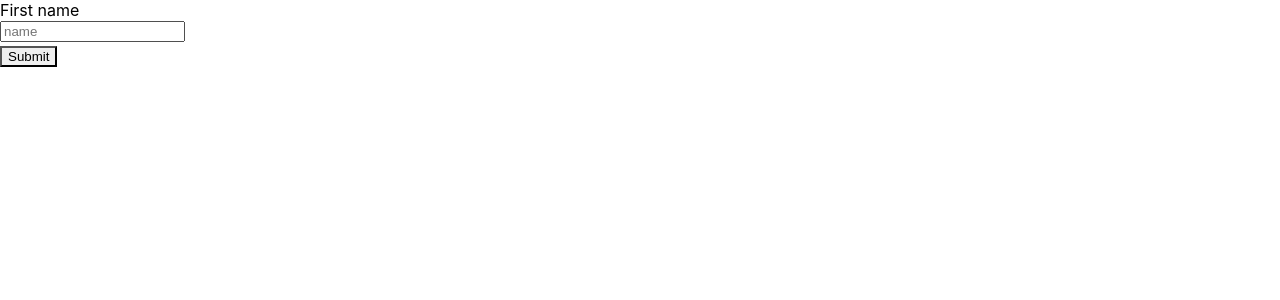
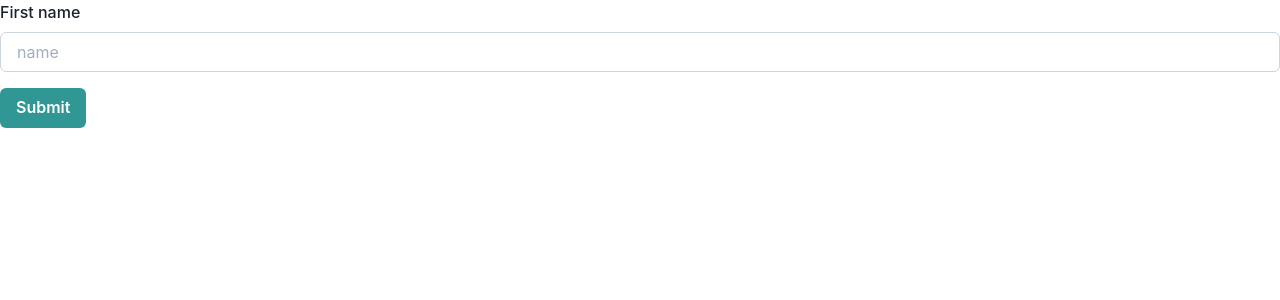
Before and after one commit to Combustiblemon/react-hook-form-examples, a Next.js app: page / in a window 1280 px wide. Shown: the top 300 px of the page. Built offline with nearby package versions, Linux system fonts and the light colour scheme.

Commit message:
set up chakra

```diff
--- a/pages/_app.tsx
+++ b/pages/_app.tsx
@@ -1,8 +1,14 @@
-import '../styles/globals.css'
-import type { AppProps } from 'next/app'
+import '../styles/globals.css';
 
-function MyApp({ Component, pageProps }: AppProps) {
-  return <Component {...pageProps} />
-}
+import { ChakraProvider } from '@chakra-ui/react';
+import type { AppProps } from 'next/app';
 
-export default MyApp
+const MyApp = ({ Component, pageProps }: AppProps) => {
+  return (
+    <ChakraProvider>
+      <Component {...pageProps} />
+    </ChakraProvider>
+  );
+};
+
+export default MyApp;
```
